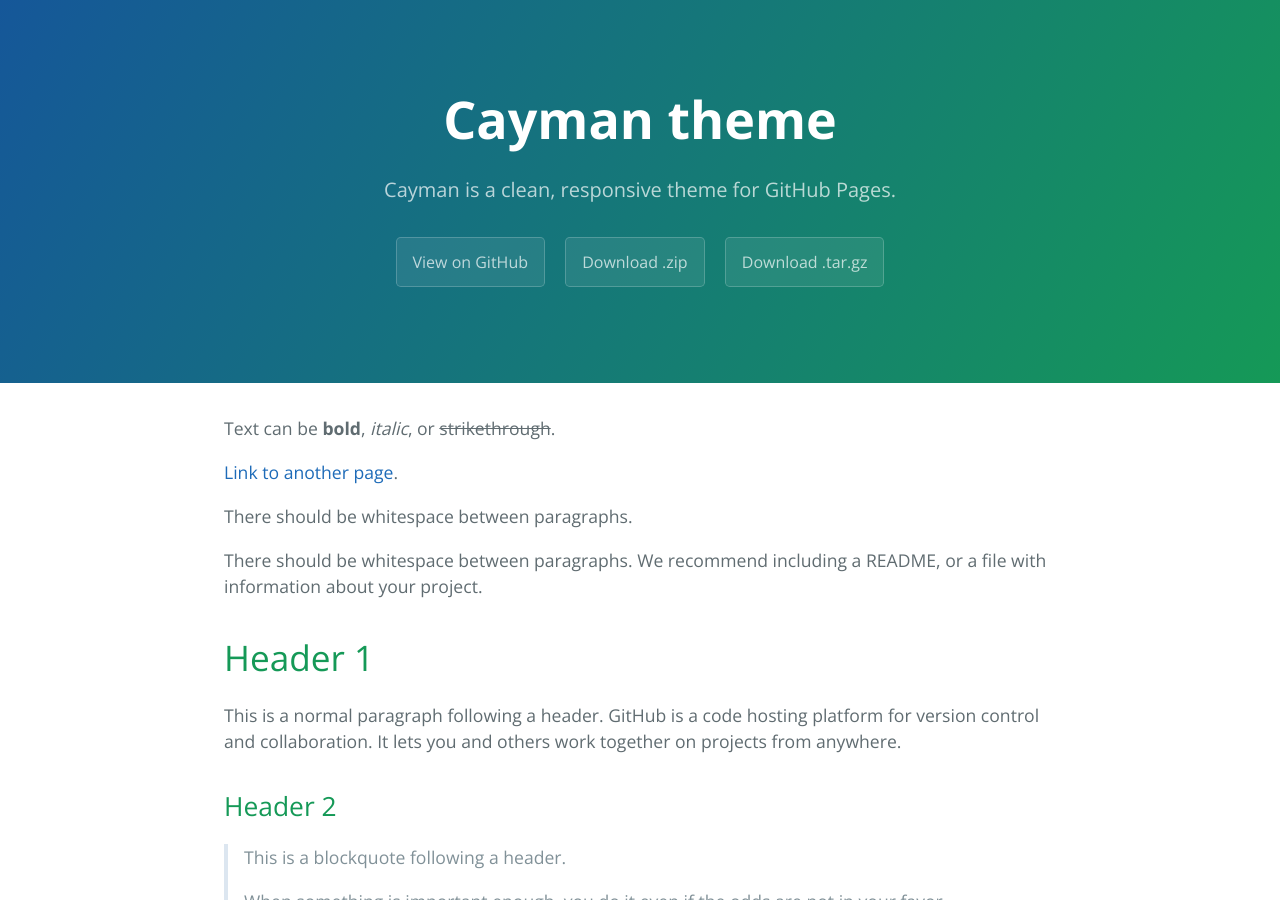
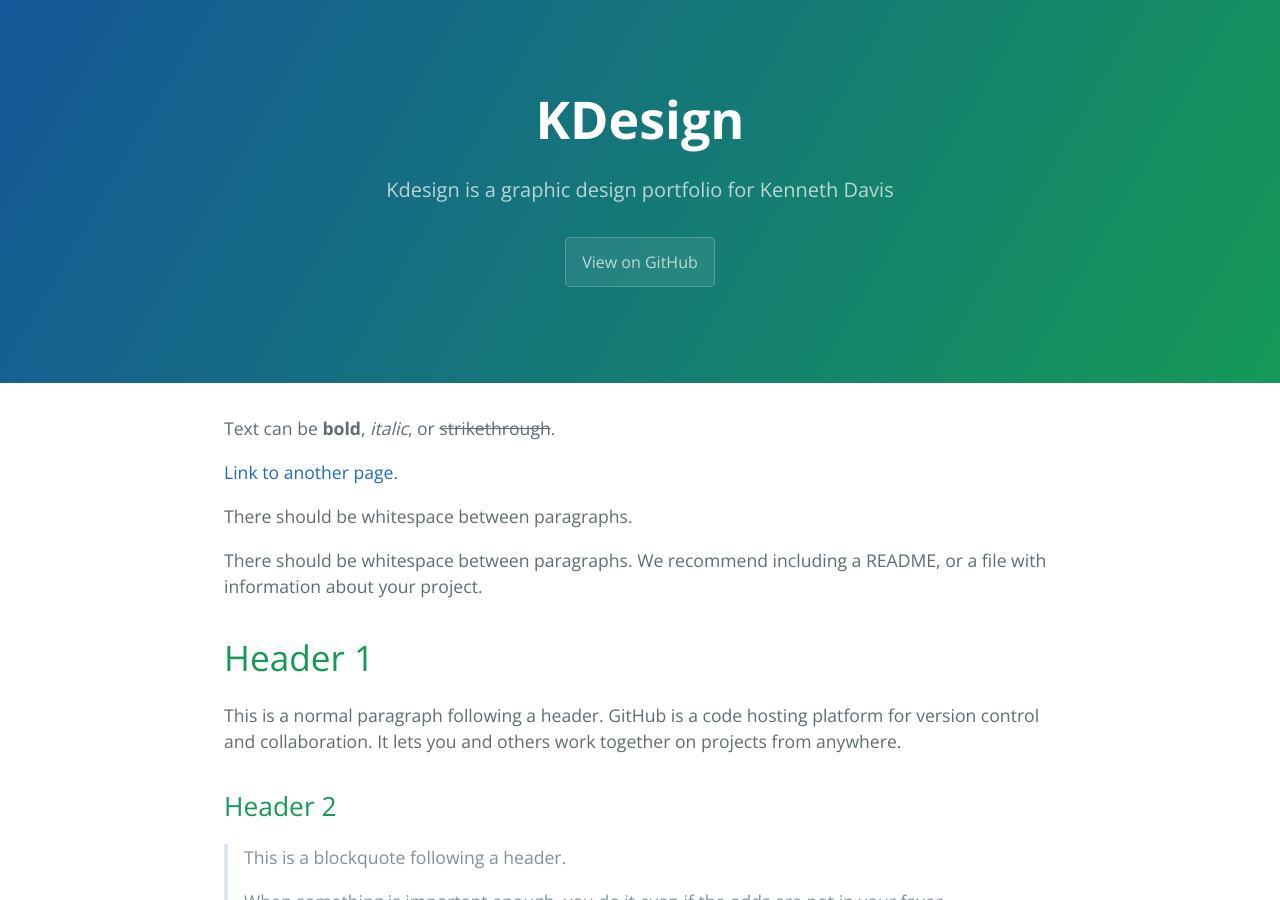
Before and after one commit to KDesign113/-, a Jekyll site: the page built from index.md, in a window 1280 px wide and 900 px high. Built offline with Jekyll 4.4.1, drawn with Linux system fonts in a browser that asks for light colours.

Commit message:
Update _config.yml

```diff
--- a/_config.yml
+++ b/_config.yml
@@ -1,5 +1,4 @@
-title: Cayman theme
-description: Cayman is a clean, responsive theme for GitHub Pages.
-show_downloads: true
+title: KDesign
+description: Kdesign is a graphic design portfolio for Kenneth Davis
 google_analytics:
 theme: jekyll-theme-cayman
```
